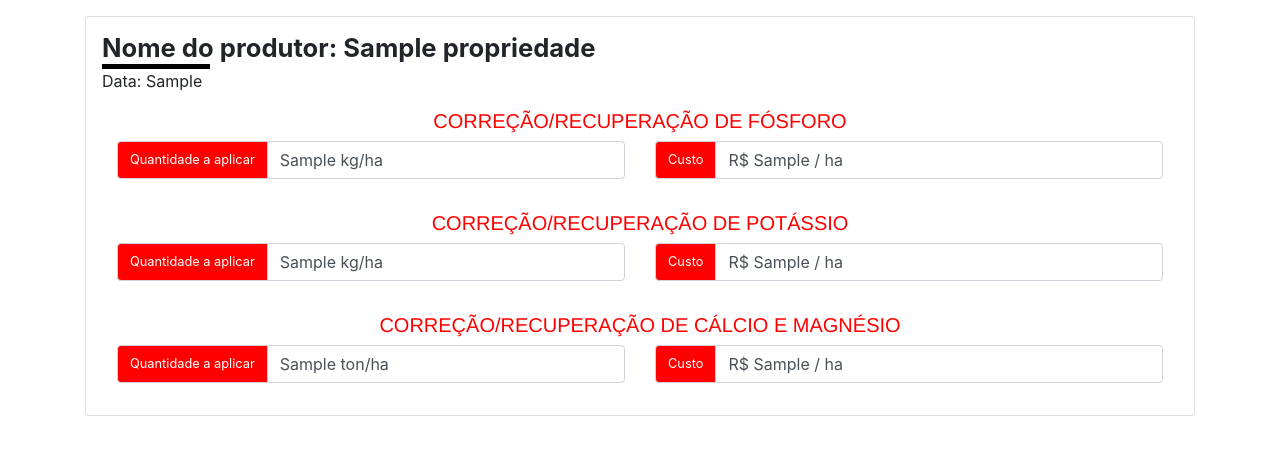
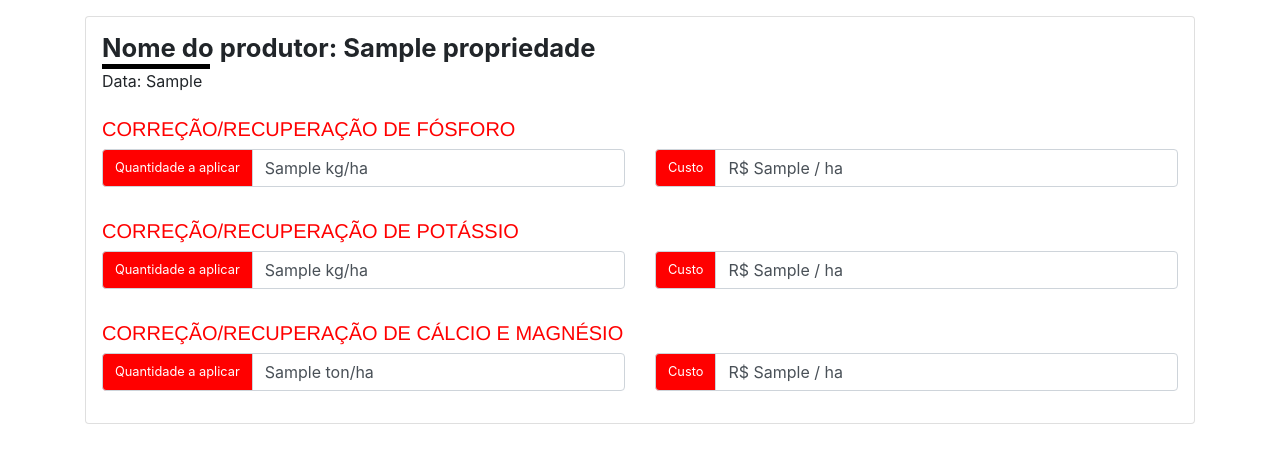
Before and after one commit to diaslucas1/tcc2, a Django app: page /propriedade/1 in a window 1280 px wide. Shown: the part 101-564 px from the top of the page. Run offline with Django 3.2, Linux system fonts and the light colour scheme; tables that the repository leaves empty hold one stand-in row (values such as "Sample post"); some libraries are stand-ins or nearby versions; some web fonts are replaced.

Commit message:
Change layout and add new images

```diff
--- a/website/static/css/style.css
+++ b/website/static/css/style.css
@@ -191,6 +191,15 @@ hr {
   text-transform: uppercase;
 }
 
+td, td a, td a:hover {
+  color: #1A6602;
+  text-decoration: none;
+}
+
+td a:hover {
+  font-weight: 700;
+}
+
 @media (max-width: 767px) {
   .landing-text h1 {
     font-size: 400%;
--- a/website/templates/atualiza.html
+++ b/website/templates/atualiza.html
@@ -4,6 +4,12 @@
 {% load widget_tweaks %}
 
 {% block body %}
+<section class="container-fluid p-0">
+  <div class="panel-image w-100 h-100" style="background: url('{% static 'img/tractor3.png' %}') no-repeat center; background-size: cover">
+    <h1 class="main-title mt-3 col-12 text-center">Alterar Propriedade</h1>
+  </div>
+</section>
+
 <div class="container mt-3 mb-5">
   <div class="row">
     <div class="col-12">
--- a/website/templates/cadastro.html
+++ b/website/templates/cadastro.html
@@ -5,7 +5,7 @@
 
 {% block body %}
 <section class="container-fluid p-0">
-  <div class="panel-image w-100 h-100" style="background: url('{% static 'img/tractor.jpg' %}') no-repeat center; background-size: cover">
+  <div class="panel-image w-100 h-100" style="background: url('{% static 'img/tractor2.png' %}') no-repeat center; background-size: cover">
     <h1 class="main-title mt-3 col-12 text-center">Cadastro de Propriedade</h1>
   </div>
 </section>
--- a/website/templates/detalhe.html
+++ b/website/templates/detalhe.html
@@ -13,10 +13,10 @@
                     <h2 class="details-main mb-0">Nome do produtor: {{ propriedade.nome_produtor }}</h2>
                     <span>Data: {{ propriedade.data }}</span>
 
-                <h5 class="title-details text-center mt-3">Correção/Recuperação de Fósforo</h5>
+                    <h5 class="title-details mt-md-4 mt-3">Correção/Recuperação de Fósforo</h5>
 
-                <div class="row mx-auto">
-                    <div class="input-group mb-3 col-md-6">
+                    <div class="row">
+                        <div class="input-group mb-3 col-md-6 ml-0">
                             <div class="input-group-prepend">
                             <span class="input-group-text label-resultado">Quantidade a aplicar</span>
                             </div>
@@ -31,10 +31,10 @@
                         </div>
                     </div>
 
-                <h5 class="title-details text-center mt-3">Correção/Recuperação de Potássio</h5>
+                    <h5 class="title-details mt-3">Correção/Recuperação de Potássio</h5>
 
-                <div class="row mx-auto">
-                    <div class="input-group mb-3 col-md-6">
+                    <div class="row">
+                        <div class="input-group mb-3 col-md-6 ml-0">
                             <div class="input-group-prepend">
                             <span class="input-group-text label-resultado">Quantidade a aplicar</span>
                             </div>
@@ -49,10 +49,10 @@
                         </div>
                     </div>
 
-                <h5 class="title-details text-center mt-3">Correção/Recuperação de Cálcio e Magnésio</h5>
+                    <h5 class="title-details mt-3">Correção/Recuperação de Cálcio e Magnésio</h5>
 
-                <div class="row mx-auto">
-                    <div class="input-group mb-3 col-md-6">
+                    <div class="row">
+                        <div class="input-group mb-3 col-md-6 ml-0">
                             <div class="input-group-prepend">
                             <span class="input-group-text label-resultado">Quantidade a aplicar</span>
                             </div>
@@ -66,5 +66,10 @@
                             <input type="text" value="R$ {{ propriedade.custo_calmag }} / ha" class="form-control">
                         </div>
                     </div>
+                </div>
+            </div>
+        </div>
+    </div>
+</div>
 
 {% endblock %}
```
Also changed, not shown: website/templates/lista.html (+6 -6 lines), website/static/img/list2.png (added), website/static/img/tractor2.png (added), website/static/img/tractor3.png (added). Lines whose indentation alone changed are shown as unchanged.
